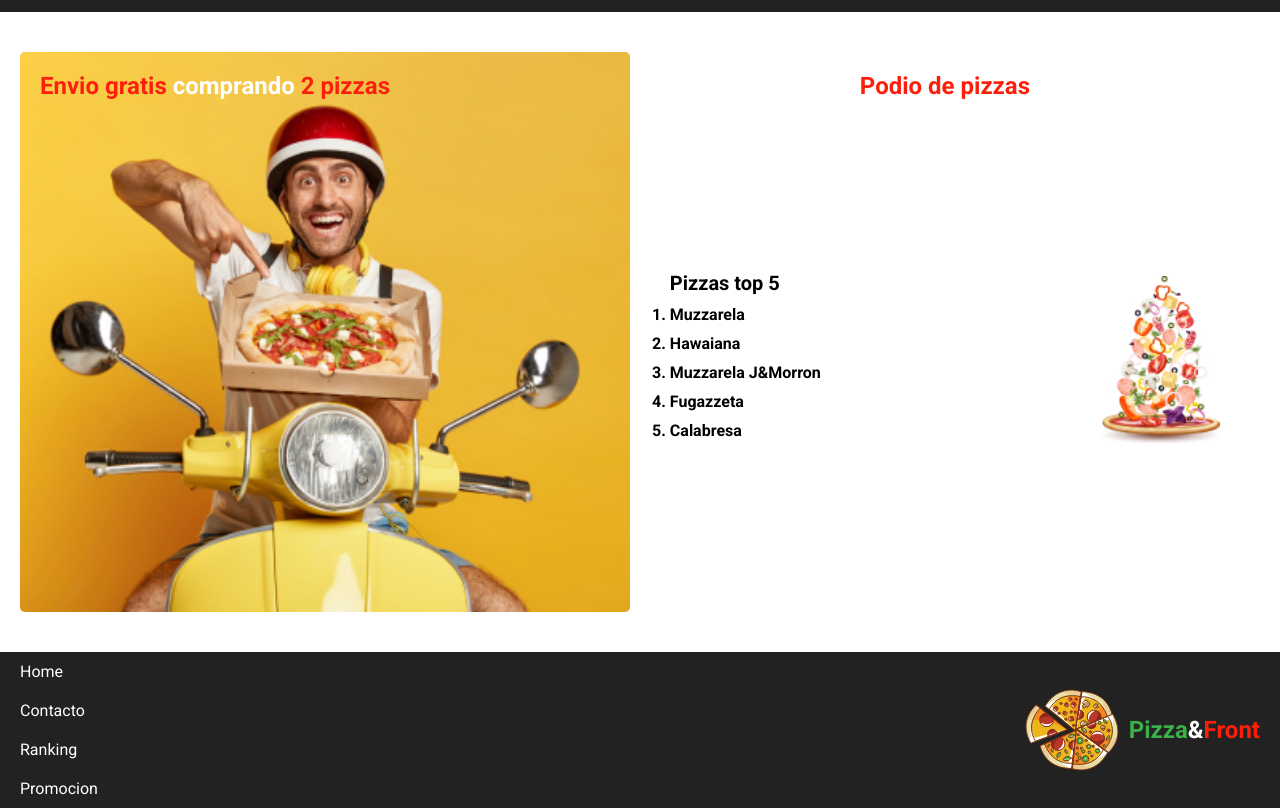
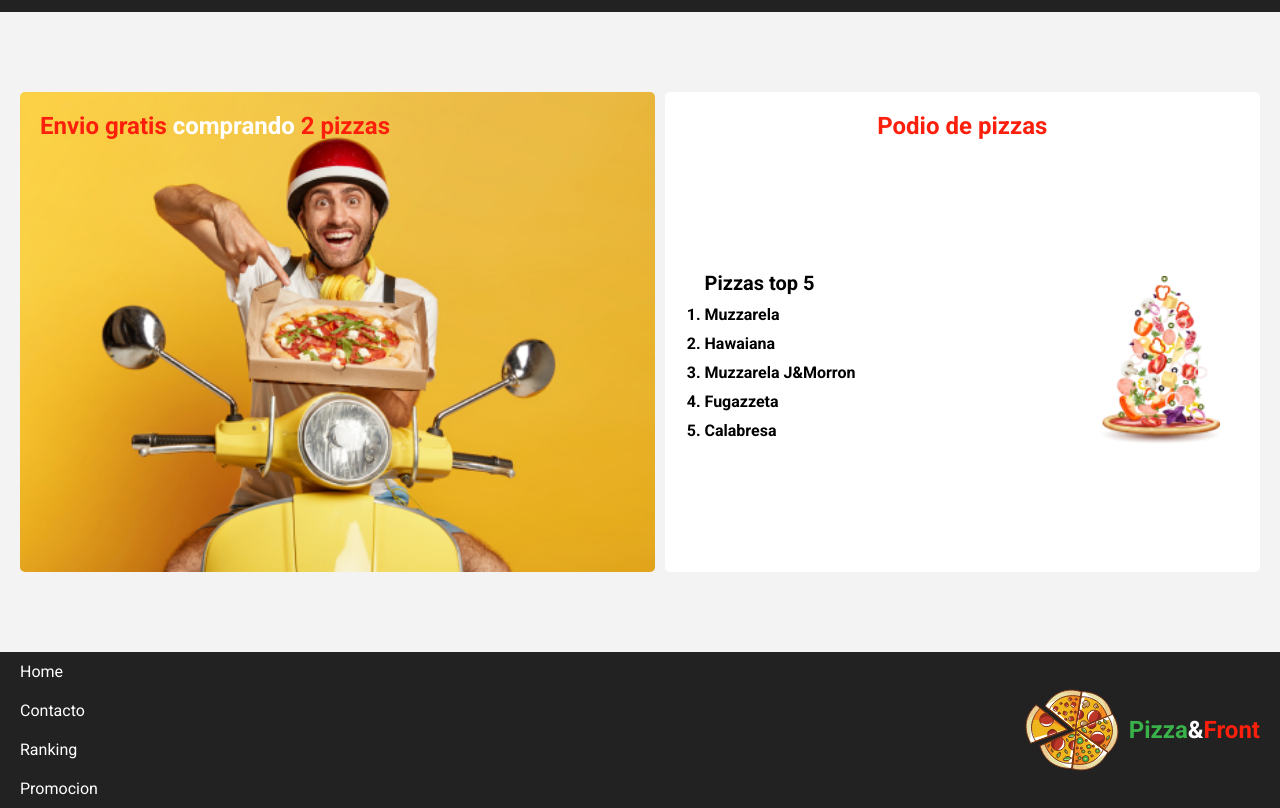
Before and after one commit to AdrielIg/FrontEnd, a plain HTML site: page Pizza&Front/index.html in a window 1280 px wide. Shown: the part 88-896 px from the top of the page. Drawn offline with Linux system fonts and the light colour scheme.

Commit message:
Added background

```diff
--- a/Pizza&Front/styles/style.css
+++ b/Pizza&Front/styles/style.css
@@ -59,16 +59,19 @@ nav li {
 
 /* main */
 .wrapper {
-  height: 80vh;
+  min-height: 80vh;
   display: flex;
-  justify-content: center;
+  justify-content: space-evenly;
   align-items: center;
+  flex-wrap: wrap;
   padding: 2rem;
+  background: #f3f3f3;
 }
 .delivery {
+  margin-right: 1rem;
   display: inline-block;
-  height: 70vh;
-  width: 100%;
+  height: 60vh;
+  flex-grow: 1;
   background-image: url("../assets/img/delivery.jpg");
   background-position: center;
   background-repeat: no-repeat;
@@ -85,9 +88,11 @@ nav li {
 }
 
 .podio {
-  height: 70vh;
-  width: 100%;
+  height: 60vh;
+  flex-grow: 1;
   padding: 2rem 2rem;
+  background: #ffffff;
+  border-radius: 5px;
 }
 .podio img {
   width: 12rem;
```
